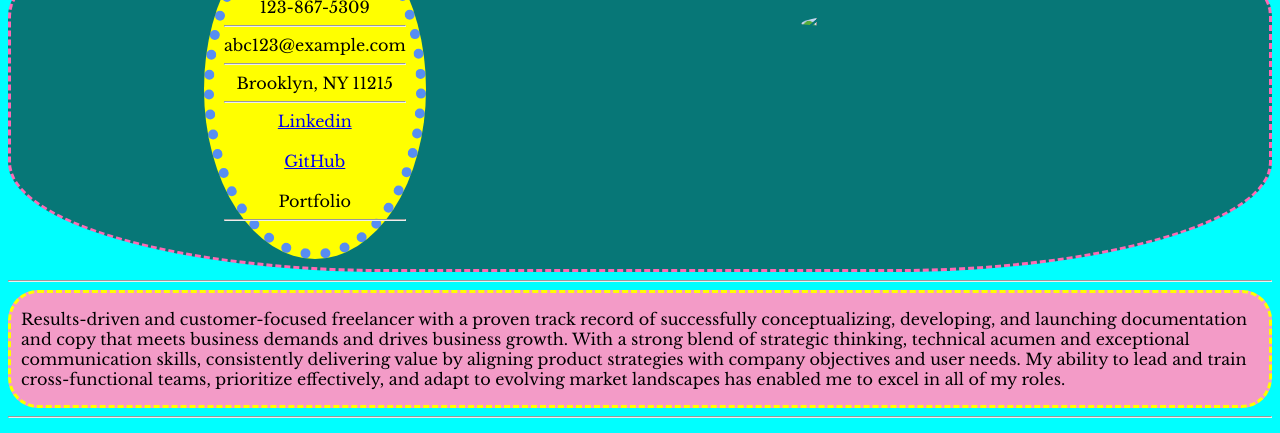
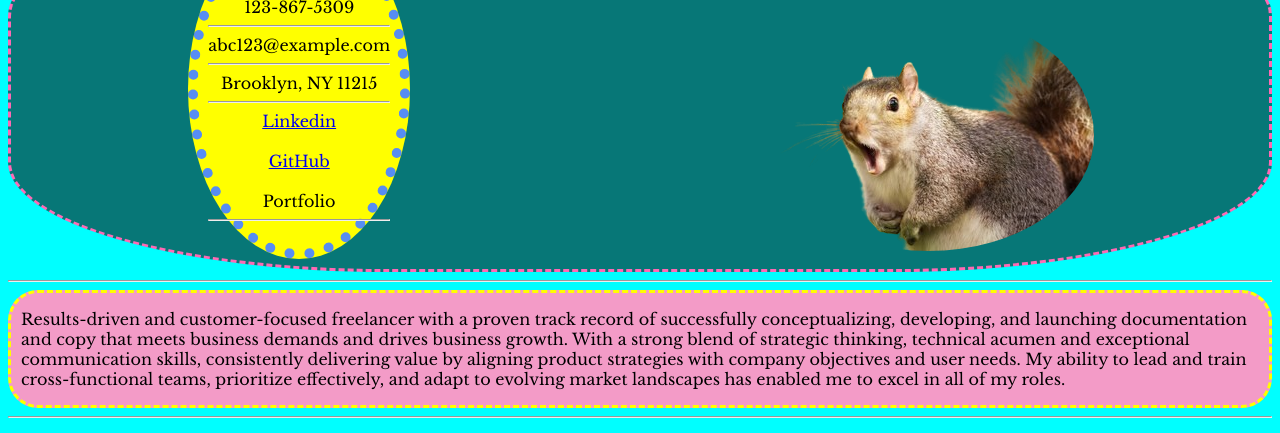
Before and after one commit to LuLuLuann/Resume-Project, a plain HTML site: page index.html in a window 1280 px wide. Shown: the part 102-535 px from the top of the page. Drawn offline with nearby package versions, Linux system fonts and the light colour scheme.

Commit message:
first commit

```diff
--- a/index.html
+++ b/index.html
@@ -38,7 +38,7 @@
       <div id="section1A">
         <h1 id="myName">Squirrel McNuterson</h1>
 
-        <img id="myPhoto" src="../lesson-example-code/squirrel.png" />
+        <img id="myPhoto" src="squirrel.png" />
       </div>
     </div>
 
```
Also changed, not shown: squirrel.png (added).
